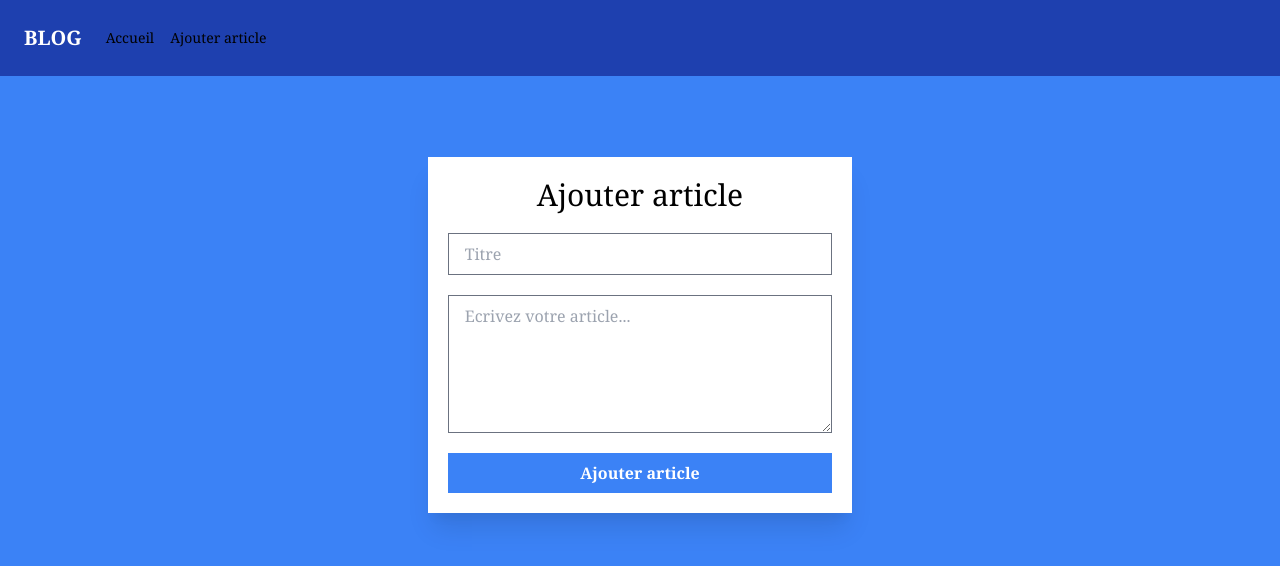
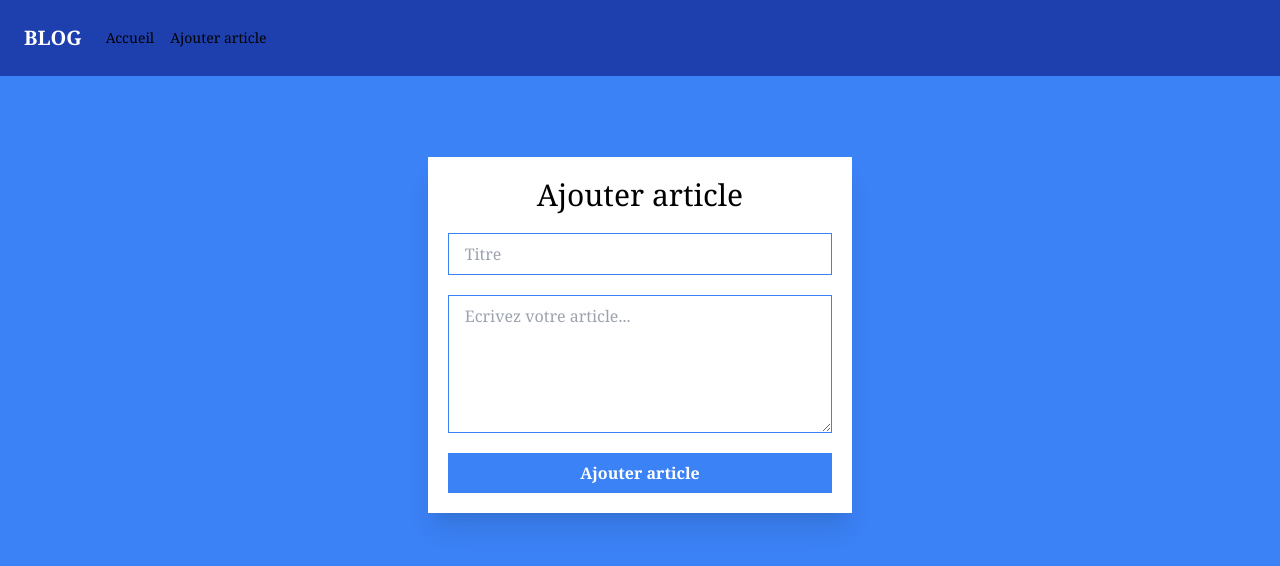
Before and after one commit to jolebowski/react-blog, a React (Create React App) app: page /addArticle in a window 1280 px wide. Shown: the top 566 px of the page. Built offline with nearby package versions, Linux system fonts and the light colour scheme.

Commit message:
edit form for article

```diff
--- a/src/pages/AddArticle/index.js
+++ b/src/pages/AddArticle/index.js
@@ -11,13 +11,13 @@ export default function AddArticle() {
             <div className='grid grid-cols-2 gap-5'>
               <input
                 type='text'
-                class='border border-gray-500 px-4 py-2 focus:outline-none focus:border-purple-500 col-span-2'
+                class='border border-blue-500 px-4 py-2 focus:outline-none focus:border-blue-500 col-span-2'
                 placeholder='Titre'
               />
               <textarea
                 cols='10'
                 rows='5'
-                className='border border-gray-500 px-4 py-2 focus:outline-none focus:border-blue-500 col-span-2'
+                className='border border-blue-500 px-4 py-2 focus:outline-none focus:border-blue-500 col-span-2'
                 placeholder='Ecrivez votre article...'
               ></textarea>
             </div>
```
